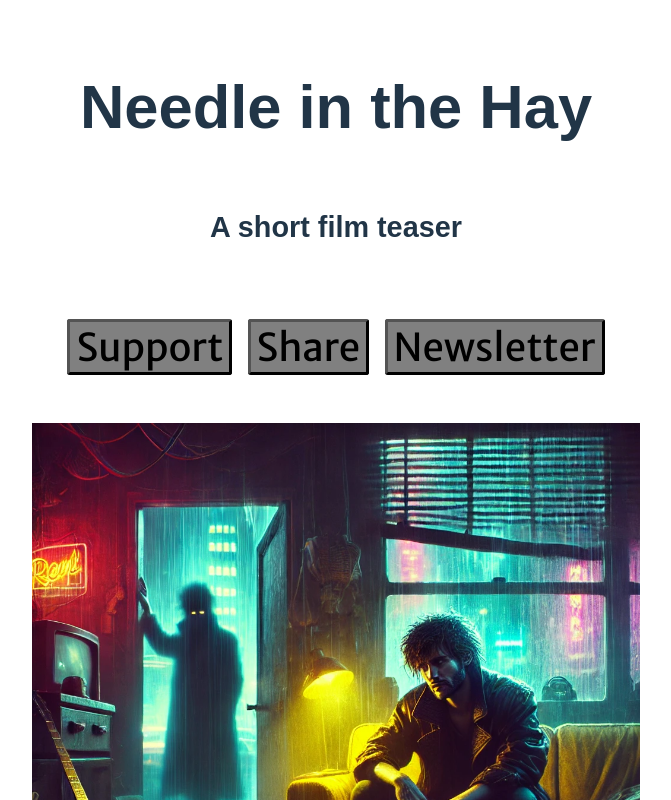
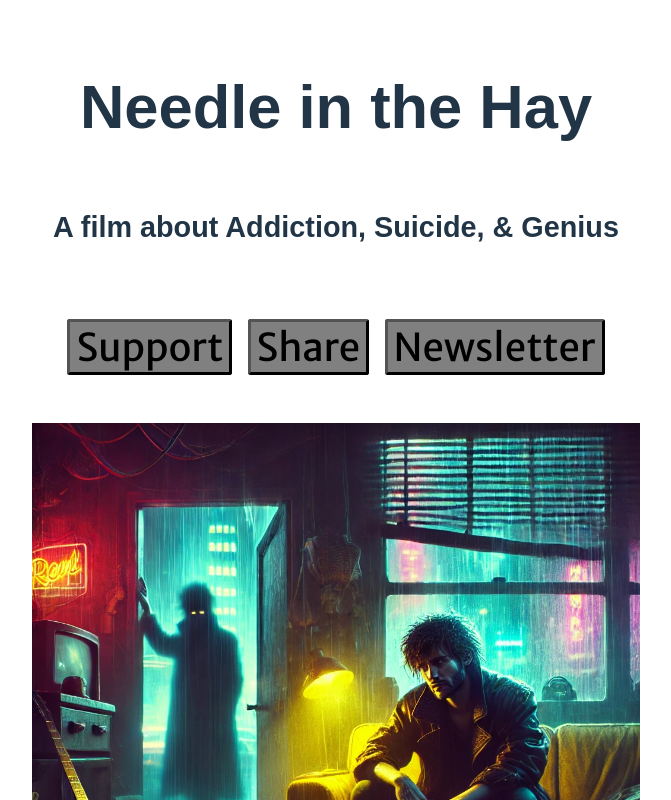
Before and after one commit to billbunkum/needleinthehayfilm, a React (Vite) app: page / in a window 1280 px wide. Shown: the top 800 px of the page, without its empty margins (304-975 px from the left). Built offline with nearby package versions, Linux system fonts and the light colour scheme; a web font is replaced by a local one.

Commit message:
change subtitle

```diff
--- a/src/App.jsx
+++ b/src/App.jsx
@@ -14,7 +14,7 @@ function App() {
     <>
 		<div className="main_container">
       <h1 id="top">Needle in the Hay</h1>
-			<h2>A short film teaser</h2>
+			<h2>A film about Addiction, Suicide, & Genius</h2>
 			<Navigation />
 
 			<div className="splash_section">
```
